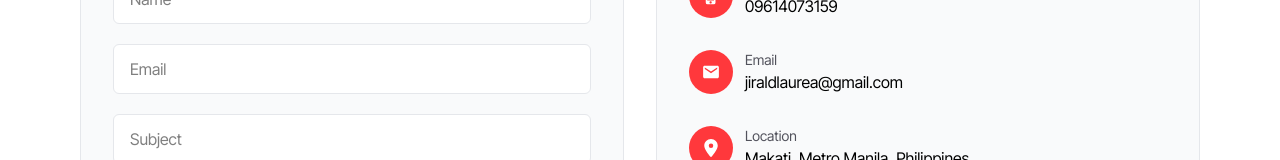
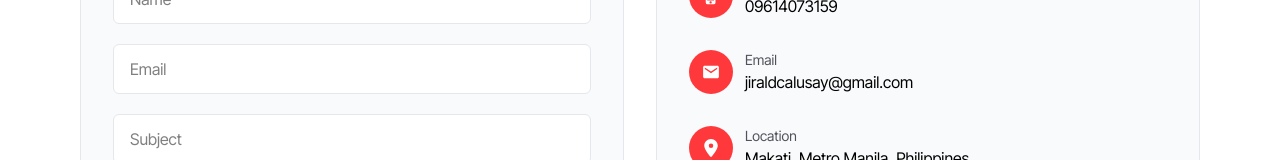
Before and after one commit to JiraldLaurea/digital-porftolio, a Next.js app: page / in a window 1280 px wide. Shown: the part 4041-4201 px from the top of the page. Built offline with nearby package versions, Linux system fonts and the light colour scheme.

Commit message:
Update readme information

```diff
--- a/src/app/components/Contact.tsx
+++ b/src/app/components/Contact.tsx
@@ -36,7 +36,7 @@ const Contact = () => {
                             <ContactDetail
                                 Icon={IoMdMail}
                                 header="Email"
-                                detail="jiraldlaurea@gmail.com"
+                                detail="jiraldcalusay@gmail.com"
                             />
                             <ContactDetail
                                 Icon={FaLocationDot}
```
Also changed, not shown: 1 other file (tests, documents, lock files or other folders).
